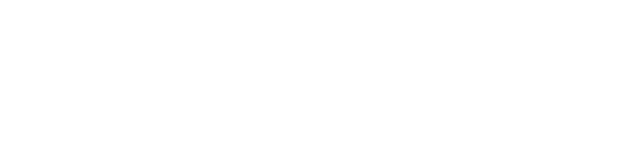
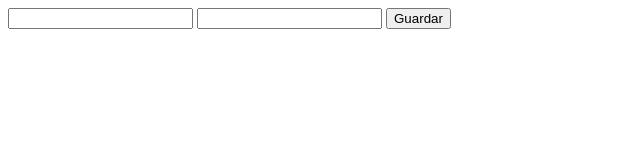
Before and after one commit to Rob-er/JS_retos, a plain HTML site: page index4.html in a window 1280 px wide. Shown: the whole page, without its empty margins (0-640 px from the left). Drawn offline with Linux system fonts and the light colour scheme.

Commit message:
primer ejercicio

```diff
--- a/index4.html
+++ b/index4.html
@@ -6,6 +6,13 @@
     <title>Document</title>
 </head>
 <body>
+    <input type="text" id="val1">
+    <input type="text" id="val2">
+
+    <button onclick="mayor(`val1`, `val2`)">
+        Guardar
+    </button>
+
     <script src="main.js"></script>
 </body>
 </html>
--- a/main.js
+++ b/main.js
@@ -1,44 +1,13 @@
-/*let edad = 23;
-let edad_minima = 21;
-let ciudad =  prompt("Ciudad") //"CDMX"
+// Ejercicio 1
+/* Desarrolle un algoritmo que permita leer dos valores distintos, determinar cual de los dos valores
+ es el mayor y escribirlo */
 
-if (edad >= edad_minima && ciudad === "CDMX") {
-    console.log("si puede votar");
-} else{
-    console.log("No puede votar");
-}*/
+function mayor (id1, id2){
+    const input1 = document.getElementById(id1);
+    const input2 = document.getElementById(id2);
 
-/*let nombre= prompt("nombre autor");
-  switch(nombre) {
-     case "Sartre":
-         console.log("La nausea, La bola de Cebo, El exitencialismo es humanismo");
-         break;
-     case "Vargas Llosa":
-         console.log("La Ciudad y los peros, las 4 esquinas");
-         break;
-     case "Garcia Marquez":
-         console.log("El coronel no tiene quien le escriba, 100 años de soledad");
-         break;
-     default:
-     console.log("No esta el autor");
-     break;
- } */
+    const numero1 = Number(input1.value);
+    const numero2 = Number(input2.value);
 
- /* let inicio = Number(prompt("Numero de inicio"));
- let fin = Number(prompt("Numero de Fin"));
- let residual= Number(prompt("Dividido entre"));
-
- for(inicio; inicio >= fin; inicio--){
-     if(inicio % residual === 0){
-         console.log(inicio);
-     }
- } */
-
- /* let inicio = Number(prompt("Numero"));
- while(inicio > 0){
-     if(inicio % 2 !== 0){
-         console.log(inicio);
-     }
-     inicio--
- }
- */
+    console.log(`El valor mas grande es`, Math.max(numero1, numero2));
+}
```
